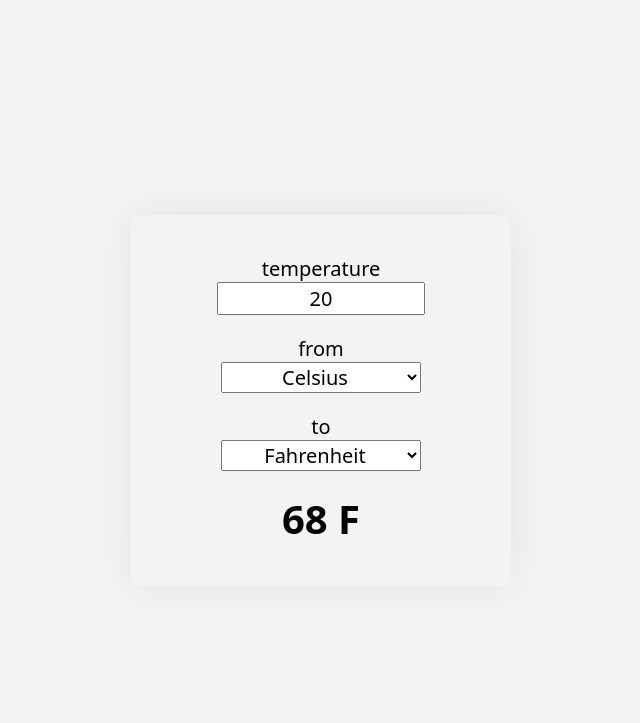
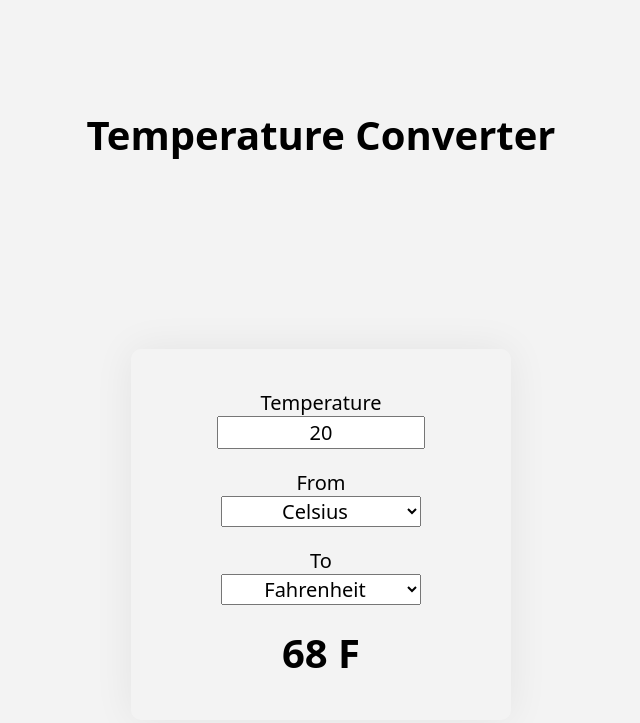
Before and after one commit to kiran222371/TemperatureConverterPWA, a plain HTML site: page index.html in a window 1280 px wide. Shown: the whole page, without its empty margins (319-959 px from the left). Drawn offline with Linux system fonts and the light colour scheme.

Commit message:
Fix index.html to include full converter content

```diff
--- a/index.html
+++ b/index.html
@@ -3,34 +3,44 @@
   <head>
     <meta charset="UTF-8" />
     <meta name="viewport" content="width=device-width,initial-scale=1" />
-    <link rel="shortcut icon" href="https://c.s-microsoft.com/favicon.ico?v2" />
-    <title>Temperature converter</title>
-    <link rel="manifest" href="/manifest.json">
+    <title>Temperature Converter</title>
+
+    <!-- Link to manifest and CSS -->
+    <link rel="manifest" href="manifest.json">
     <link rel="stylesheet" href="converter.css">
   </head>
+
   <body>
+    <h1>Temperature Converter</h1>
+
     <form id="converter">
-      <label for="input-temp">temperature</label>
+      <label for="input-temp">Temperature</label>
       <input type="text" id="input-temp" name="input-temp" value="20" />
-      <label for="input-unit">from</label>
+
+      <label for="input-unit">From</label>
       <select id="input-unit" name="input-unit">
         <option value="c" selected>Celsius</option>
         <option value="f">Fahrenheit</option>
         <option value="k">Kelvin</option>
       </select>
-      <label for="output-unit">to</label>
+
+      <label for="output-unit">To</label>
       <select id="output-unit" name="output-unit">
         <option value="c">Celsius</option>
         <option value="f" selected>Fahrenheit</option>
         <option value="k">Kelvin</option>
       </select>
+
       <output name="output-temp" id="output-temp" for="input-temp input-unit output-unit">68 F</output>
     </form>
 
+    <!-- Link to JavaScript -->
     <script src="converter.js"></script>
+
+    <!-- Register Service Worker -->
     <script>
-      if('serviceWorker' in navigator) {
-        navigator.serviceWorker.register('/sw.js', { scope: '/' });
+      if ('serviceWorker' in navigator) {
+        navigator.serviceWorker.register('sw.js', { scope: './' });
       }
     </script>
   </body>
```
